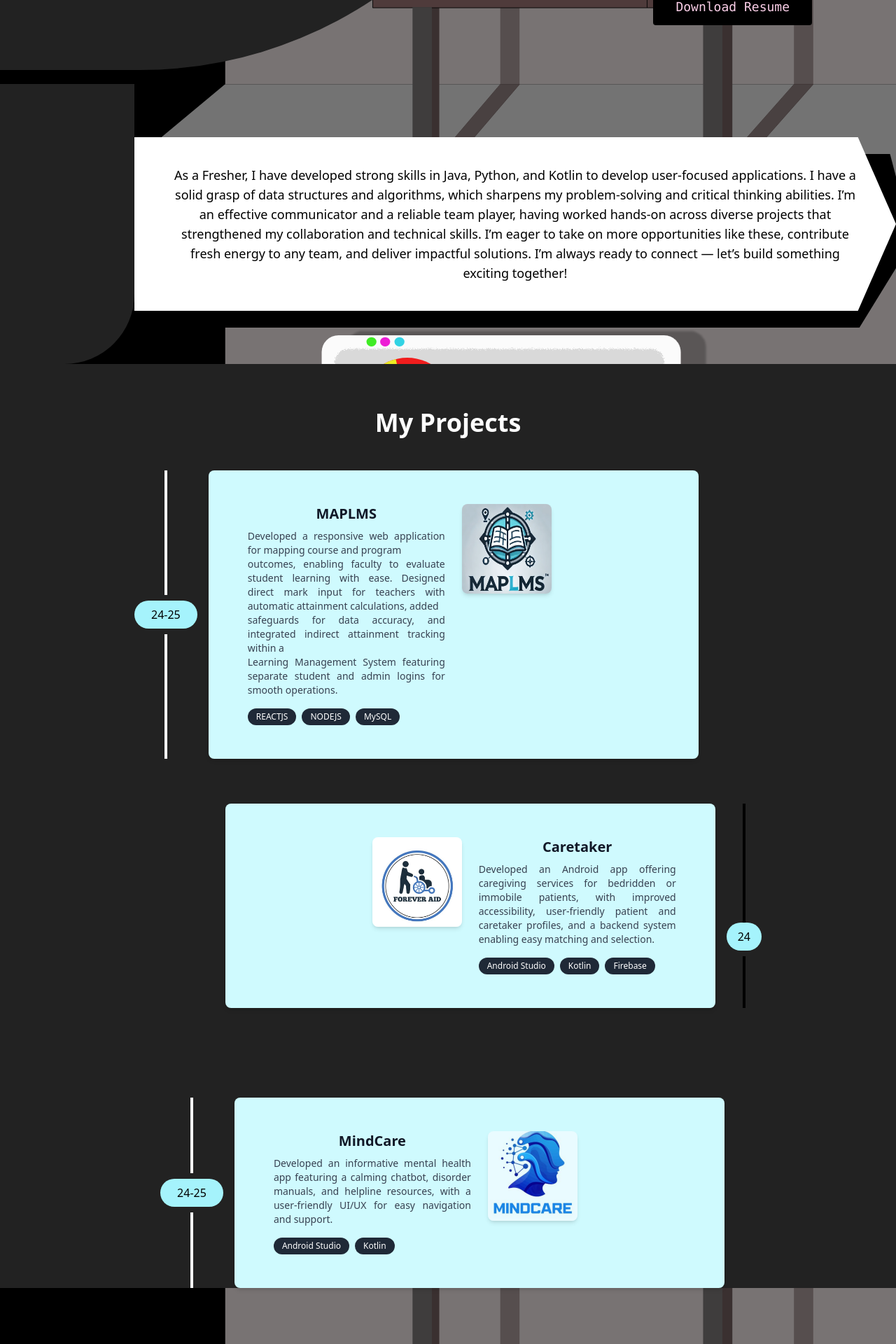
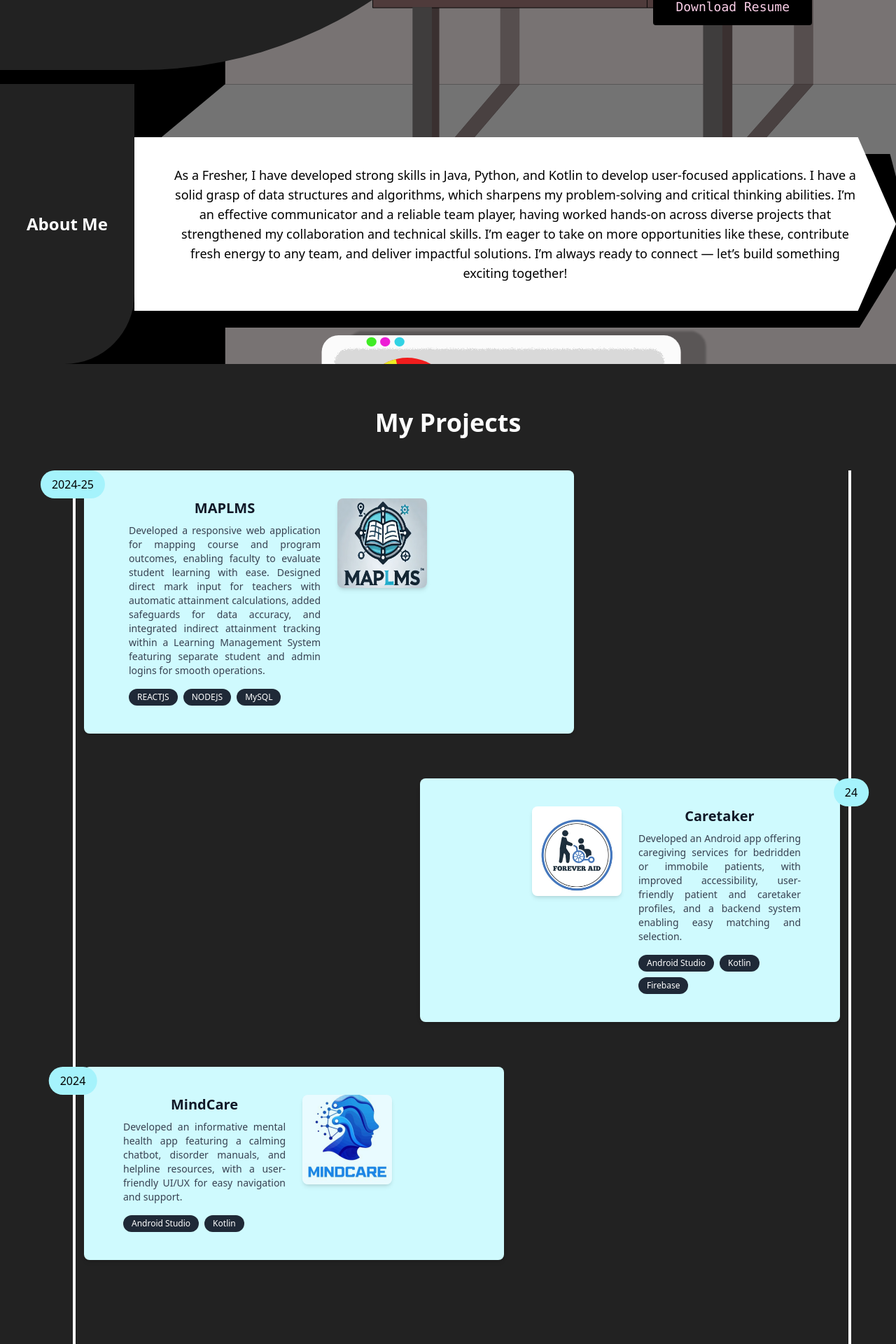
Before and after one commit to Nihaar75858/Portfolio_Nihaar_Mascarenhas, a React (Create React App) app: page / in a window 1280 px wide. Shown: the part 520-2440 px from the top of the page at 70% size. Built offline with nearby package versions, Linux system fonts and the light colour scheme.

Commit message:
Project section updated

```diff
--- a/src/pages/Portfolio.jsx
+++ b/src/pages/Portfolio.jsx
@@ -1,5 +1,5 @@
 import React, { useEffect, useState, useRef } from 'react';
-import { motion } from 'framer-motion';
+import { motion, useScroll, useTransform, useSpring } from "framer-motion";
 import Navbar from '../components/Navbar';
 import { FaLinkedin } from "react-icons/fa";
 import { FaGithub } from "react-icons/fa";
@@ -109,6 +109,7 @@ export default function Portfolio() {
     hidden: { opacity: 0 },
     visible: { opacity: 1, transition: { duration: 0.7 } },
   };
+  const { scrollY } = useScroll();
 
   // Scroll to top function
   const scrollToTop = () => {
@@ -117,6 +118,13 @@ export default function Portfolio() {
       behavior: 'smooth'
     });
   };
+
+  const height = useTransform(scrollY, [0, 400], [400, 600]);
+
+  const smoothHeight = useSpring(height, {
+    stiffness: 80,
+    damping: 20
+  });
 
   return (
     <div
@@ -172,9 +180,9 @@ export default function Portfolio() {
       <div className="relative" id="about" ref={aboutBarRef}>
         {/* Animated Bar: Height in About, then width in Projects */}
         <motion.div
-          initial={{ height: 0, width: '12rem' }}
+          initial={{ height: '0px', width: '12rem' }}
           animate={{
-            height: aboutBarInView ? '400px' : '600px',
+            height: aboutBarInView ? '400px' : '0px',
             left: 0,
             top: 0,
             borderBottomRightRadius: '100px',
@@ -185,8 +193,8 @@ export default function Portfolio() {
         >
           <motion.span
             className="text-white text-2xl font-bold"
-            initial={{ opacity: aboutBarInView ? 1 : 0 }}
-            animate={{ opacity: projectsBarInView ? 0 : 1 }}
+            initial={{ opacity: 0 }}
+            animate={{ opacity: aboutInView ? 1 : 0 }}
             transition={{ duration: 0.4 }}
           >
             About Me
@@ -201,7 +209,7 @@ export default function Portfolio() {
             className="relative"
           >
             {/* Orange background shape */}
-            <div className="absolute left-6 top-6 w-full h-full bg-black rounded-lg z-5" style={{ transform: 'skewX(-10deg)', clipPath: 'polygon(0% 0%, 95% 0%, 100% 50%, 95% 100%, 0% 100%)'}}></div>
+            <div className="absolute left-6 top-6 w-full h-full bg-black rounded-lg z-5" style={{ transform: 'skewX(-10deg)', clipPath: 'polygon(0% 0%, 95% 0%, 100% 50%, 95% 100%, 0% 100%)' }}></div>
             {/* Cream foreground shape */}
             <div className="bg-white px-12 py-10 shadow-md relative z-10" style={{ clipPath: 'polygon(0% 0%, 95% 0%, 100% 50%, 95% 100%, 0% 100%)' }}>
               <p className="text-lg text-center">As a Fresher, I have developed strong skills in Java, Python, and Kotlin to develop user-focused applications. I have a solid grasp of data structures and algorithms, which sharpens my problem-solving and critical thinking abilities. I’m an effective communicator and a reliable team player, having worked hands-on across diverse projects that strengthened my collaboration and technical skills. I’m eager to take on more opportunities like these, contribute fresh energy to any team, and deliver impactful solutions. I’m always ready to connect — let’s build something exciting together!</p>
@@ -211,35 +219,34 @@ export default function Portfolio() {
       </div>
 
       {/* Projects Section */}
-      <div className="relative min-h-[700px] bg-dark-grey" id="projects" ref={projectsBarRef}>
+      <div className="min-h-full bg-dark-grey" id="projects" ref={projectsBarRef}>
         <div className="relative z-10 flex flex-col items-center min-h-[500px] pt-16">
           <motion.h1
             initial={{ opacity: 0, y: 40 }}
             animate={{
               opacity: projectsBarInView ? 1 : 0,
-              y: projectsBarInView ? 0 : 0,}}
-            transition={{ delay: 0.7, duration: 0.7, ease: 'easeInOut' }}
+              y: projectsBarInView ? 0 : 1
+            }}
+            transition={{ duration: 0.4, ease: 'easeInOut' }}
             className="text-4xl font-bold mb-12 text-white"
           >
             My Projects
           </motion.h1>
           {/* Timeline Layout */}
           <motion.div
-            initial={{ opacity: 0, y: 40 }}
-            animate={{ opacity: 1, y: projectsBarInView ? 0 : 40 }}
+            initial={{ opacity: 0, y: 0 }}
+            animate={{ opacity: 1 }}
             transition={{ delay: 1, duration: 0.7, ease: 'easeInOut' }}
             className="w-full flex flex-col items-center"
           >
-            <div className="w-full max-w-4xl mx-auto">
+            <div className="relative w-full max-w-6xl py-30 pl-10">
+              <div className="absolute top-0 h-full w-1 bg-white"></div>
               <div className="flex justify-start mb-16">
-                {/* Left Timeline */}
-                <div className="flex flex-col items-center">
-                  <div className="w-1 h-full bg-white"></div>
-                  <div className="bg-cyan-200 rounded-full px-6 py-2 my-2">24-25</div>
-                  <div className="w-1 h-full bg-white"></div>
+                <div className="absolute transform -translate-x-1/2 bg-cyan-200 rounded-full px-4 py-2">
+                  2024-25
                 </div>
                 {/* Project 1 */}
-                <div className="bg-cyan-100 rounded-lg px-8 py-6 shadow-md mx-4 w-full max-w-[700px] text-center">
+                <div className="bg-cyan-100 rounded-lg px-10 py-4 shadow-md mx-4 w-full max-w-[700px] text-center">
                   <div className="flex flex-col md:flex-row p-6 space-y-4 md:space-y-0 md:space-x-6">
                     {/* Text section */}
                     <div className="flex-1">
@@ -247,10 +254,10 @@ export default function Portfolio() {
                         <span>MAPLMS</span>
                       </h3>
                       <p className="mt-2 text-gray-700 text-sm text-justify">
-                        Developed a responsive web application for mapping course and program <br></br> outcomes,
+                        Developed a responsive web application for mapping course and program outcomes,
                         enabling faculty to evaluate student learning with ease. Designed direct
-                        mark input for teachers with automatic attainment calculations, added <br></br>
-                        safeguards for data accuracy, and integrated indirect attainment tracking within a <br></br>
+                        mark input for teachers with automatic attainment calculations, added
+                        safeguards for data accuracy, and integrated indirect attainment tracking within a
                         Learning Management System featuring separate student and admin logins for smooth operations.
                       </p>
                       <div className="mt-4 flex flex-wrap gap-2">
@@ -272,8 +279,9 @@ export default function Portfolio() {
                 </div>
               </div>
               <div className="flex justify-end mb-16">
+                <div className="absolute right-0 top-0 h-full w-1 bg-white"></div>
                 {/* Project 2 */}
-                <div className="bg-cyan-100 rounded-lg px-8 py-6 shadow-md mx-4 w-full max-w-[700px] text-center">
+                <div className="bg-cyan-100 rounded-lg px-8 py-4 shadow-md mx-4 w-full max-w-[600px] text-center">
                   <div className="flex flex-col md:flex-row p-6 space-y-4 md:space-y-0 md:space-x-6">
                     {/* Image section */}
                     <div className="flex-1 flex justify-end items-right">
@@ -300,23 +308,19 @@ export default function Portfolio() {
                     </div>
                   </div>
                 </div>
-                {/* Right Timeline */}
-                <div className="flex flex-col items-center">
-                  <div className="w-1 h-full bg-black" />
-                  <div className="bg-cyan-200 rounded-full px-4 py-2 mb-2">24</div>
-                  <div className="w-1 h-32 bg-black" />
+                <div className="absolute right-0 transform translate-x-1/2 bg-cyan-200 rounded-full px-4 py-2">
+                  24
                 </div>
               </div>
+              {/* Left line continues */}
+              <div className="relative flex justify-start mb-16 pb-16">
+
+                {/* Optional circle */}
+                <div className="absolute -translate-x-1/2 bg-cyan-200 rounded-full px-4 py-2">
+                  2024
                 </div>
-            <div className="flex justify-left mt-16">
-              {/* Left Timeline */}
-              <div className="flex flex-col items-center">
-                <div className="w-1 h-full bg-white"></div>
-                <div className="bg-cyan-200 rounded-full px-6 py-2 my-2">24-25</div>
-                <div className="w-1 h-full bg-white"></div>
-              </div>
-              {/* Project 1 */}
-              <div className="bg-cyan-100 rounded-lg px-8 py-6 shadow-md mx-4 w-full max-w-[700px] text-center">
+                {/* Project 3 */}
+                <div className="bg-cyan-100 rounded-lg px-8 py-4 shadow-md mx-4 w-full max-w-[600px] text-center">
                   <div className="flex flex-col md:flex-row p-6 space-y-4 md:space-y-0 md:space-x-6">
                     {/* Text section */}
                     <div className="flex-1">
@@ -343,6 +347,7 @@ export default function Portfolio() {
                   </div>
                 </div>
               </div>
+            </div>
           </motion.div>
         </div>
       </div>
@@ -350,13 +355,13 @@ export default function Portfolio() {
       {/* Skills and Internships Section */}
       <motion.div
         id="skills"
-        className="projects mt-[10%] text-center"
+        className="projects text-center"
         initial="hidden"
         whileInView="visible"
         viewport={{ once: true }}
         variants={fadeInUp}
       >
-        <div className="languages mt-5 bg-blue-50 rounded-[50px] pb-5">
+        <div className="languages mt-20 bg-blue-50 rounded-[50px] pb-5">
           <div id="skills"></div>
           <h1 className="h1 pt-5 text-3xl font-bold shared-colors">MY SKILLS</h1>
           <div className="language-card grid grid-cols-2 md:grid-cols-3 gap-8 justify-items-center">
```
Lines whose indentation alone changed are shown as unchanged.
